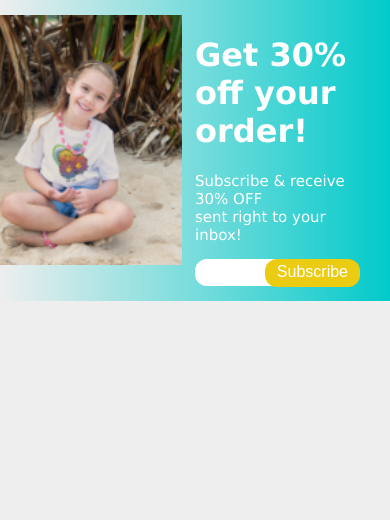
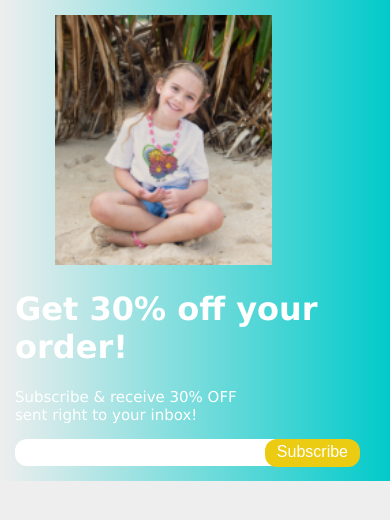
Before and after one commit to cmetcalf8/del-sol-product-page, a plain HTML site: page index.html in a window 390 px wide. Drawn offline with Linux system fonts and the light colour scheme.

Commit message:
added a second medai query

```diff
--- a/assets/style.css
+++ b/assets/style.css
@@ -74,3 +74,15 @@ html, body {
         width: 70%;
     }
 }
+
+@media only screen and (max-width: 425px) {
+    .container {
+        display: flex;
+        flex-wrap: wrap;
+    }
+    .left-column {
+        display: block;
+        margin-left: auto;
+        margin-right: auto;
+    }
+}
```
